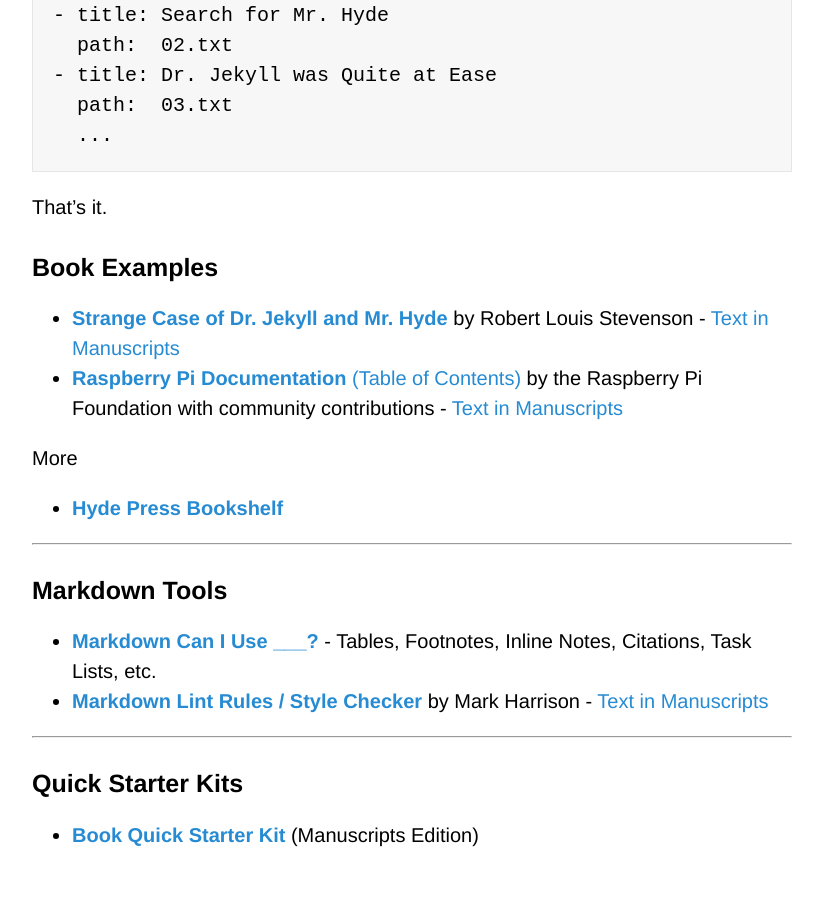
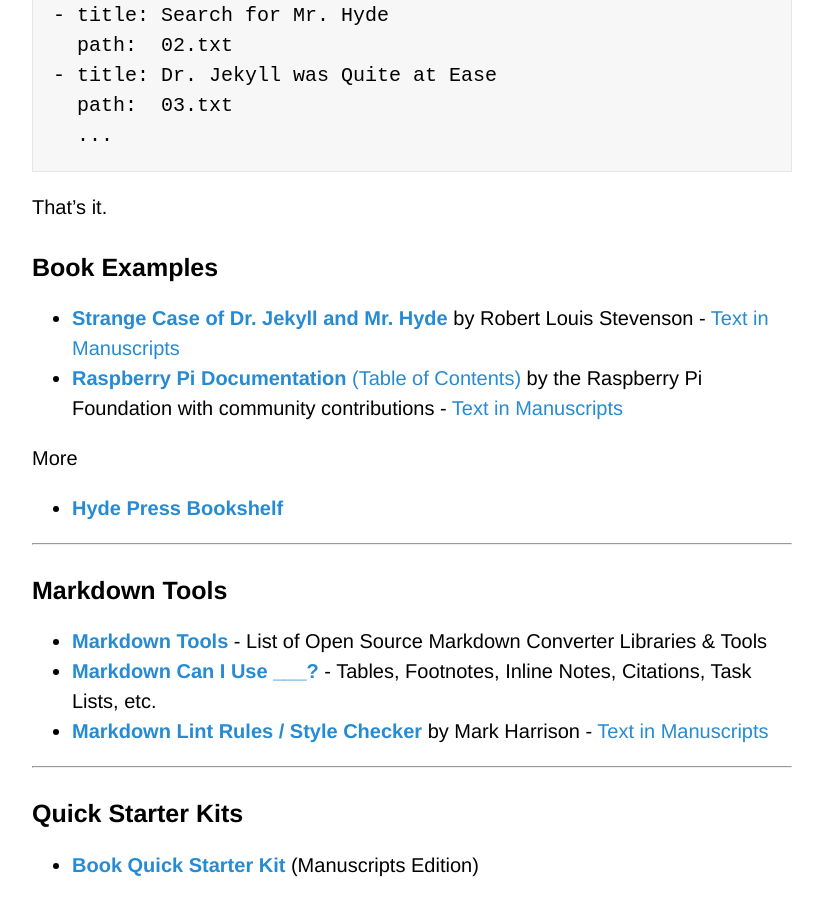
Before and after one commit to manuscripts/manuscripts.github.io, a Jekyll site: the page built from index.md, in a window 1280 px wide and 900 px high, scrolled down 1142 px. Shown: the whole window, without its empty margins (228-1051 px from the left). Built offline with Jekyll 4.4.1, drawn with Linux system fonts in a browser that asks for light colours; before the commit the page ends 2012 px from its top, so only the background shows below that.

Commit message:
add markdown tools

```diff
--- a/index.md
+++ b/index.md
@@ -68,7 +68,7 @@ More
 
 ### Markdown Tools
 
-
+- [**Markdown Tools**](http://manuscripts.github.io/markdown-tools) - List of Open Source Markdown Converter Libraries & Tools
 - [**Markdown Can I Use \_\_\_?**](http://manuscripts.github.io/markdown-can-i-use) - Tables, Footnotes, Inline Notes, Citations, Task Lists, etc.
 - [**Markdown Lint Rules / Style Checker**](http://manuscripts.github.io/markdown-lint) by Mark Harrison   - [Text in Manuscripts](https://github.com/manuscripts/markdown-lint)
 
```
